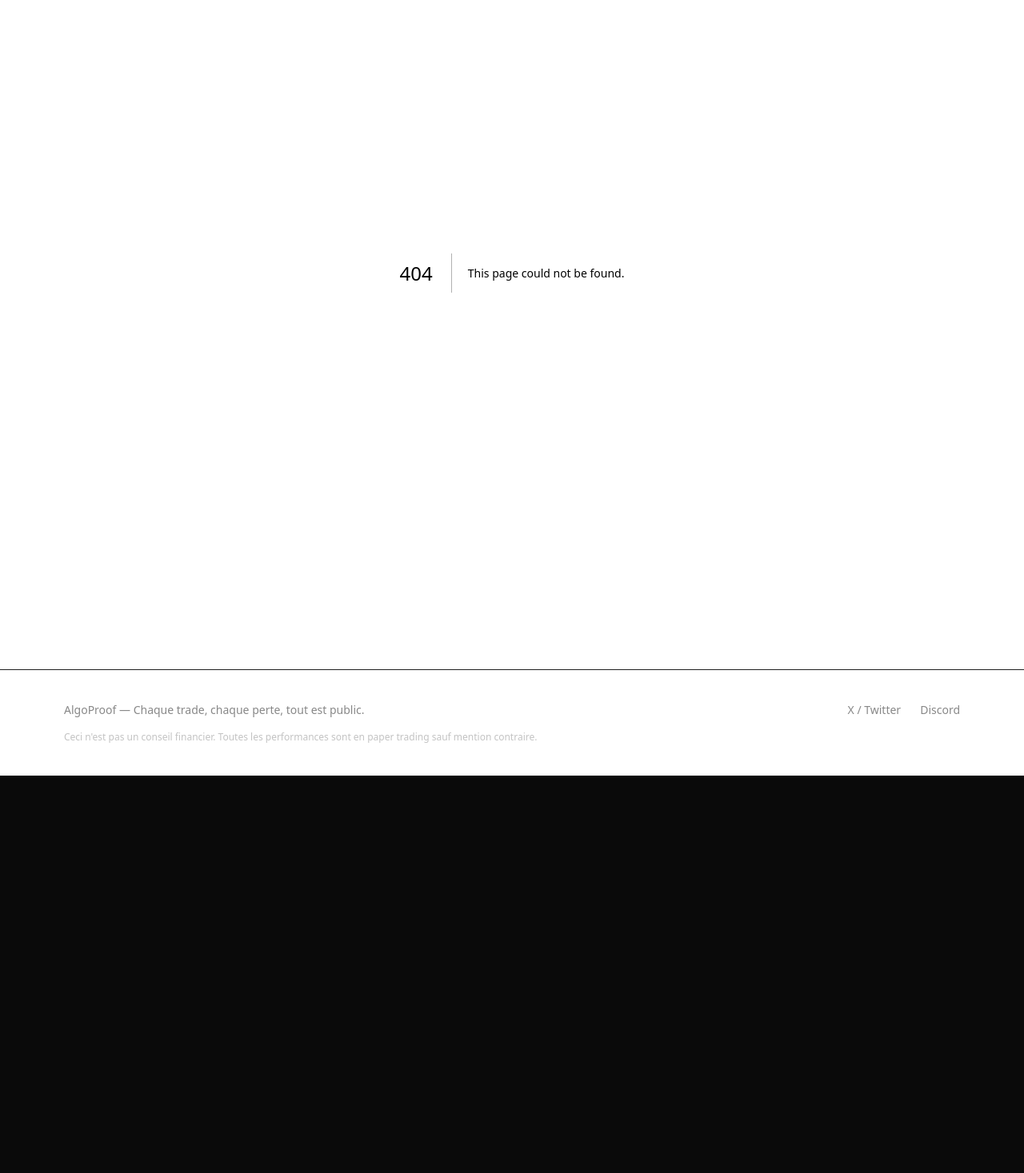
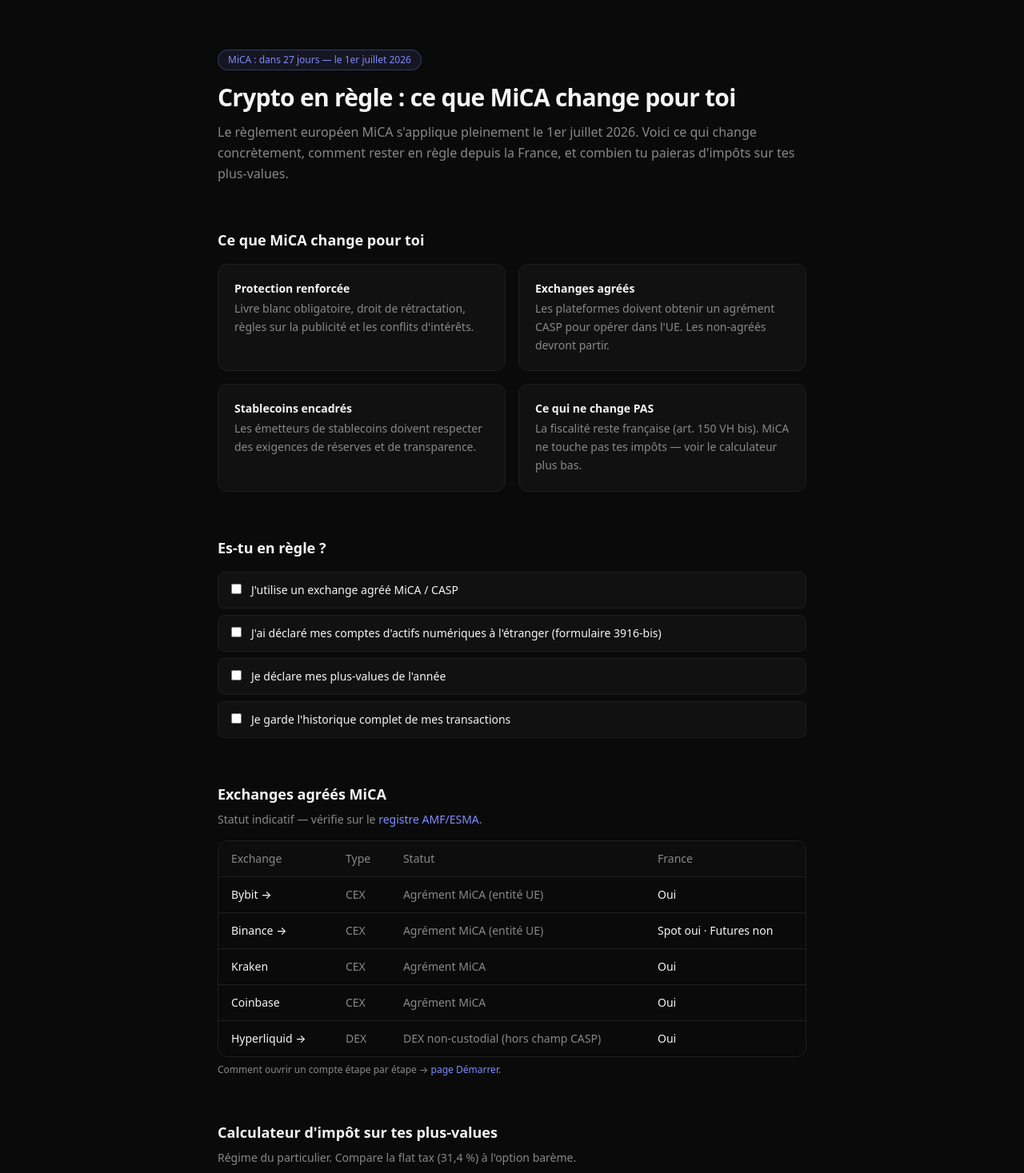
Before and after one commit to Tosmahdess/algoproof, a Next.js app: page /mica in a window 1280 px wide. Before the commit this address had no page. Shown: the part 110-1577 px from the top of the page at 80% size. Before the commit the page ends 1080 px from the top, so only its background shows below. Built offline with nearby package versions, Linux system fonts and the light colour scheme; no server answers.

Commit message:
feat(mica): /mica page — explainer, checklist, exchanges, calculator, FAQ + JSON-LD

```diff
--- /dev/null
+++ b/src/app/mica/page.tsx
@@ -0,0 +1,128 @@
+import type { Metadata } from 'next'
+import Link from 'next/link'
+import FaqAccordion from '@/components/FaqAccordion'
+import CryptoTaxCalculator from '@/components/CryptoTaxCalculator'
+import ComplianceChecklist from '@/components/ComplianceChecklist'
+import MicaCountdown from '@/components/MicaCountdown'
+import { MICA_EXCHANGES } from '@/lib/mica-exchanges'
+
+export const metadata: Metadata = {
+  title: 'Crypto en règle : MiCA + fiscalité (France 2026) | AlgoProof',
+  description:
+    "MiCA s'applique le 1er juillet 2026. Ce qui change pour toi, les exchanges agréés, et un calculateur d'impôt sur tes plus-values crypto (flat tax 31,4 % ou barème).",
+  openGraph: { url: 'https://algoproof.fr/mica' },
+}
+
+const MICA_POINTS = [
+  ['Protection renforcée', "Livre blanc obligatoire, droit de rétractation, règles sur la publicité et les conflits d'intérêts."],
+  ['Exchanges agréés', "Les plateformes doivent obtenir un agrément CASP pour opérer dans l'UE. Les non-agréés devront partir."],
+  ['Stablecoins encadrés', "Les émetteurs de stablecoins doivent respecter des exigences de réserves et de transparence."],
+  ['Ce qui ne change PAS', "La fiscalité reste française (art. 150 VH bis). MiCA ne touche pas tes impôts — voir le calculateur plus bas."],
+]
+
+const FAQ = [
+  { question: "Puis-je encore utiliser Binance en France ?", answer: "Oui pour le spot (Binance est agréé MiCA dans l'UE). Binance Futures reste bloqué aux résidents français depuis 2023 (restriction AMF) — voir la page Démarrer pour les alternatives." },
+  { question: "Dois-je déclarer si je n'ai pas vendu en euros ?", answer: "Tu déclares tes comptes (formulaire 3916-bis) même sans vente. Les échanges crypto→crypto ne sont pas imposables : seule la conversion en monnaie fiat (ou achat d'un bien) déclenche l'impôt sur la plus-value." },
+  { question: "Le VPN pour contourner une restriction, c'est risqué ?", answer: "Oui. Utiliser un VPN pour accéder à un produit bloqué expose ton compte au gel et t'engage juridiquement. Mieux vaut un exchange réellement agréé et disponible en France." },
+  { question: "MiCA change-t-il combien je paie d'impôts ?", answer: "Non. MiCA encadre les plateformes et protège l'investisseur, mais la fiscalité des plus-values reste nationale : flat tax de 31,4 % (ou option pour le barème progressif)." },
+  { question: "C'est quoi un exchange agréé CASP ?", answer: "CASP = Crypto-Asset Service Provider. C'est l'agrément européen créé par MiCA qu'une plateforme doit détenir pour proposer ses services dans l'UE. Tu peux vérifier le statut sur le registre de l'AMF/ESMA." },
+]
+
+export default function MicaPage() {
+  const faqJsonLd = {
+    '@context': 'https://schema.org', '@type': 'FAQPage',
+    mainEntity: FAQ.map(f => ({
+      '@type': 'Question', name: f.question,
+      acceptedAnswer: { '@type': 'Answer', text: f.answer },
+    })),
+  }
+  return (
+    <main className="mx-auto max-w-3xl px-4 py-16 space-y-14">
+      <script type="application/ld+json" dangerouslySetInnerHTML={{ __html: JSON.stringify(faqJsonLd) }} />
+
+      {/* Hero */}
+      <div>
+        <span className="inline-block rounded-full bg-accent/10 border border-accent/30 px-3 py-1 text-xs font-medium text-accent">
+          MiCA : <MicaCountdown />
+        </span>
+        <h1 className="mt-4 text-3xl font-bold tracking-tight">Crypto en règle : ce que MiCA change pour toi</h1>
+        <p className="mt-3 text-muted leading-relaxed">
+          Le règlement européen MiCA s&apos;applique pleinement le 1er juillet 2026. Voici ce qui change concrètement,
+          comment rester en règle depuis la France, et combien tu paieras d&apos;impôts sur tes plus-values.
+        </p>
+      </div>
+
+      {/* Ce que MiCA change */}
+      <section>
+        <h2 className="text-lg font-semibold mb-4">Ce que MiCA change pour toi</h2>
+        <div className="grid gap-4 sm:grid-cols-2">
+          {MICA_POINTS.map(([title, body]) => (
+            <div key={title} className="rounded-xl border border-border bg-card p-5">
+              <h3 className="text-sm font-semibold text-text mb-1">{title}</h3>
+              <p className="text-sm text-muted leading-relaxed">{body}</p>
+            </div>
+          ))}
+        </div>
+      </section>
+
+      {/* Checklist */}
+      <section>
+        <h2 className="text-lg font-semibold mb-4">Es-tu en règle ?</h2>
+        <ComplianceChecklist />
+      </section>
+
+      {/* Exchanges */}
+      <section>
+        <h2 className="text-lg font-semibold mb-2">Exchanges agréés MiCA</h2>
+        <p className="text-sm text-muted mb-4">
+          Statut indicatif — vérifie sur le{' '}
+          <a href="https://www.amf-france.org" target="_blank" rel="noopener noreferrer" className="text-accent">registre AMF/ESMA</a>.
+        </p>
+        <div className="overflow-x-auto rounded-xl border border-border">
+          <table className="w-full text-sm">
+            <thead>
+              <tr className="border-b border-border bg-card/50 text-left text-muted">
+                <th className="px-4 py-3 font-medium">Exchange</th>
+                <th className="px-4 py-3 font-medium">Type</th>
+                <th className="px-4 py-3 font-medium">Statut</th>
+                <th className="px-4 py-3 font-medium">France</th>
+              </tr>
+            </thead>
+            <tbody className="divide-y divide-border">
+              {MICA_EXCHANGES.map(e => (
+                <tr key={e.name} className="hover:bg-card/30">
+                  <td className="px-4 py-3 font-medium text-text">
+                    {e.url ? <a href={e.url} target="_blank" rel="noopener noreferrer" className="hover:text-positive">{e.name} →</a> : e.name}
+                  </td>
+                  <td className="px-4 py-3 text-muted">{e.type}</td>
+                  <td className="px-4 py-3 text-muted">{e.status}</td>
+                  <td className="px-4 py-3 text-text">{e.franceOk}</td>
+                </tr>
+              ))}
+            </tbody>
+          </table>
+        </div>
+        <p className="mt-2 text-xs text-muted">Comment ouvrir un compte étape par étape → <Link href="/start" className="text-accent">page Démarrer</Link>.</p>
+      </section>
+
+      {/* Calculateur */}
+      <section>
+        <h2 className="text-lg font-semibold mb-2">Calculateur d&apos;impôt sur tes plus-values</h2>
+        <p className="text-sm text-muted mb-4">Régime du particulier. Compare la flat tax (31,4 %) à l&apos;option barème.</p>
+        <CryptoTaxCalculator />
+      </section>
+
+      {/* FAQ */}
+      <section>
+        <h2 className="text-lg font-semibold mb-4">Questions fréquentes</h2>
+        <FaqAccordion items={FAQ} />
+      </section>
+
+      {/* CTA */}
+      <div className="flex flex-wrap gap-3">
+        <Link href="/start" className="rounded-lg bg-positive px-5 py-2.5 text-sm font-semibold text-black hover:opacity-90">Ouvrir un compte en règle →</Link>
+        <Link href="/strategies" className="rounded-lg border border-border px-5 py-2.5 text-sm font-medium text-text hover:border-positive hover:text-positive">Voir les stratégies →</Link>
+      </div>
+    </main>
+  )
+}
```
